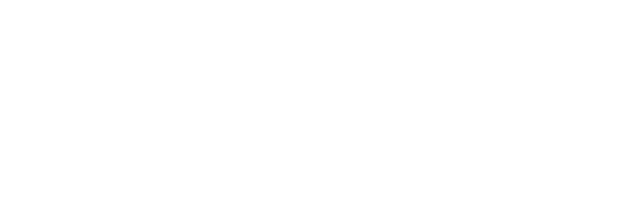
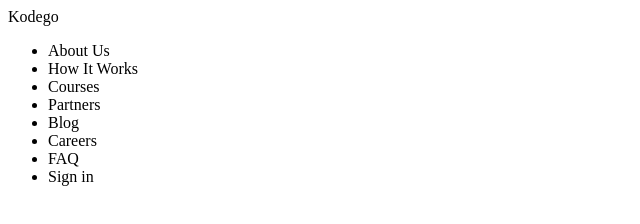
Before and after one commit to christiandiloy/kodego-website-clone, a plain HTML site: page index.html in a window 1280 px wide. Shown: the whole page, without its empty margins (0-640 px from the left). Drawn offline with Linux system fonts and the light colour scheme.

Commit message:
Added nav header

```diff
--- a/index.html
+++ b/index.html
@@ -4,9 +4,28 @@
     <meta charset="UTF-8">
     <meta http-equiv="X-UA-Compatible" content="IE=edge">
     <meta name="viewport" content="width=device-width, initial-scale=1.0">
-    <title>Document</title>
+    <title>Kodego</title>
 </head>
 <body>
+    <div>
+        <nav>
+            <div>
+                <header>Kodego</header>
+                <ul>
+                    <li>About Us</li>
+                    <li>How It Works</li>
+                    <li>Courses</li>
+                    <li>Partners</li>
+                    <li>Blog</li>
+                    <li>Careers</li>
+                    <li>FAQ</li>
+                    <li>Sign in</li>
+                </ul>
+            </div>
+        </nav>
+    </div>
+    <div>
 
+    </div>
 </body>
 </html>
```
